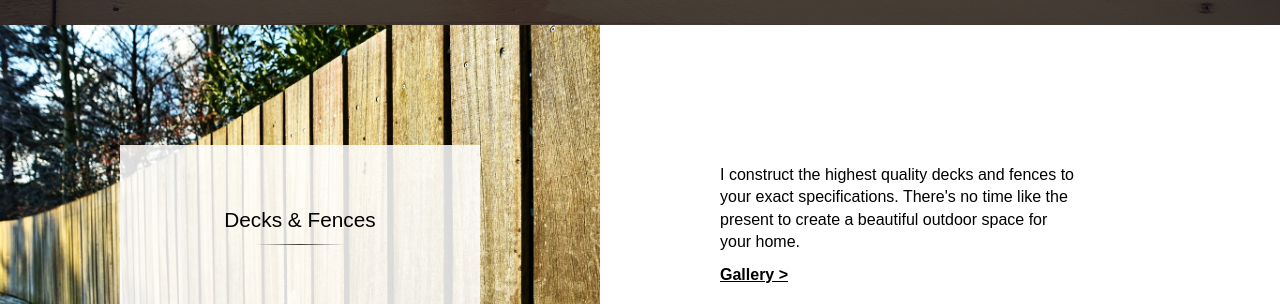
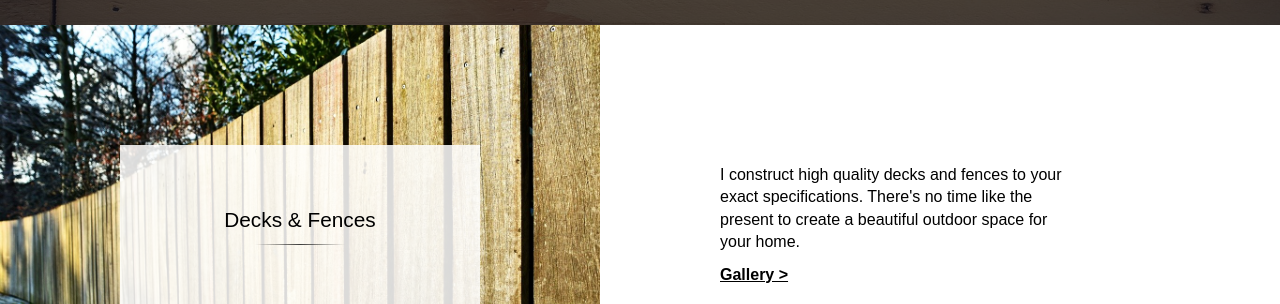
Before and after one commit to allie-rae/jons-construction-website, a plain HTML site: page index.html in a window 1280 px wide. Shown: the part 775-1079 px from the top of the page. Drawn offline with Linux system fonts and the light colour scheme; a web font is replaced by a local one.

Commit message:
fixed message to clients

```diff
--- a/index.html
+++ b/index.html
@@ -54,7 +54,7 @@
             <div class="large-inner">
                 <div>
                     <p>
-                        I construct the highest quality decks and fences to your exact
+                        I construct high quality decks and fences to your exact
                         specifications. There's no time like the present to create a
                         beautiful outdoor space for your home.
                     </p>
```
